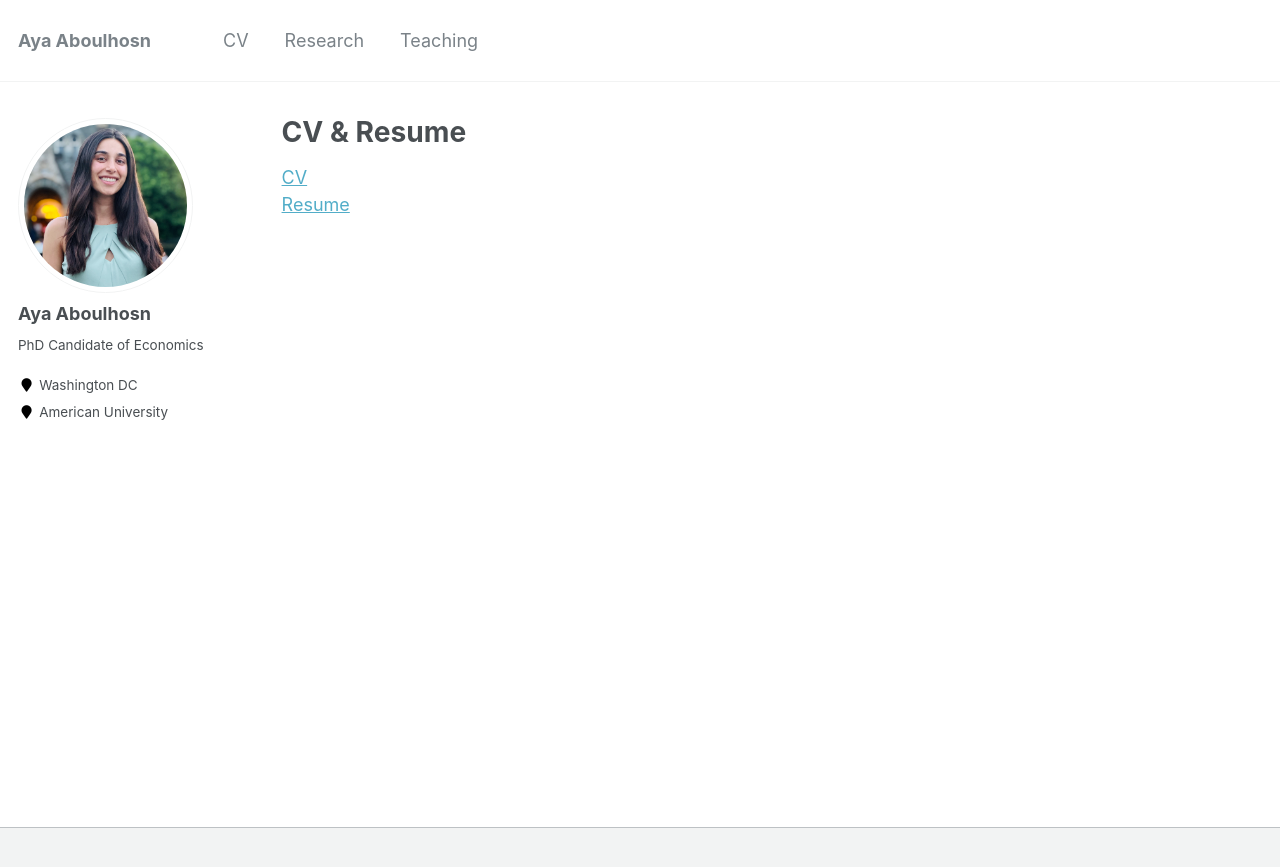
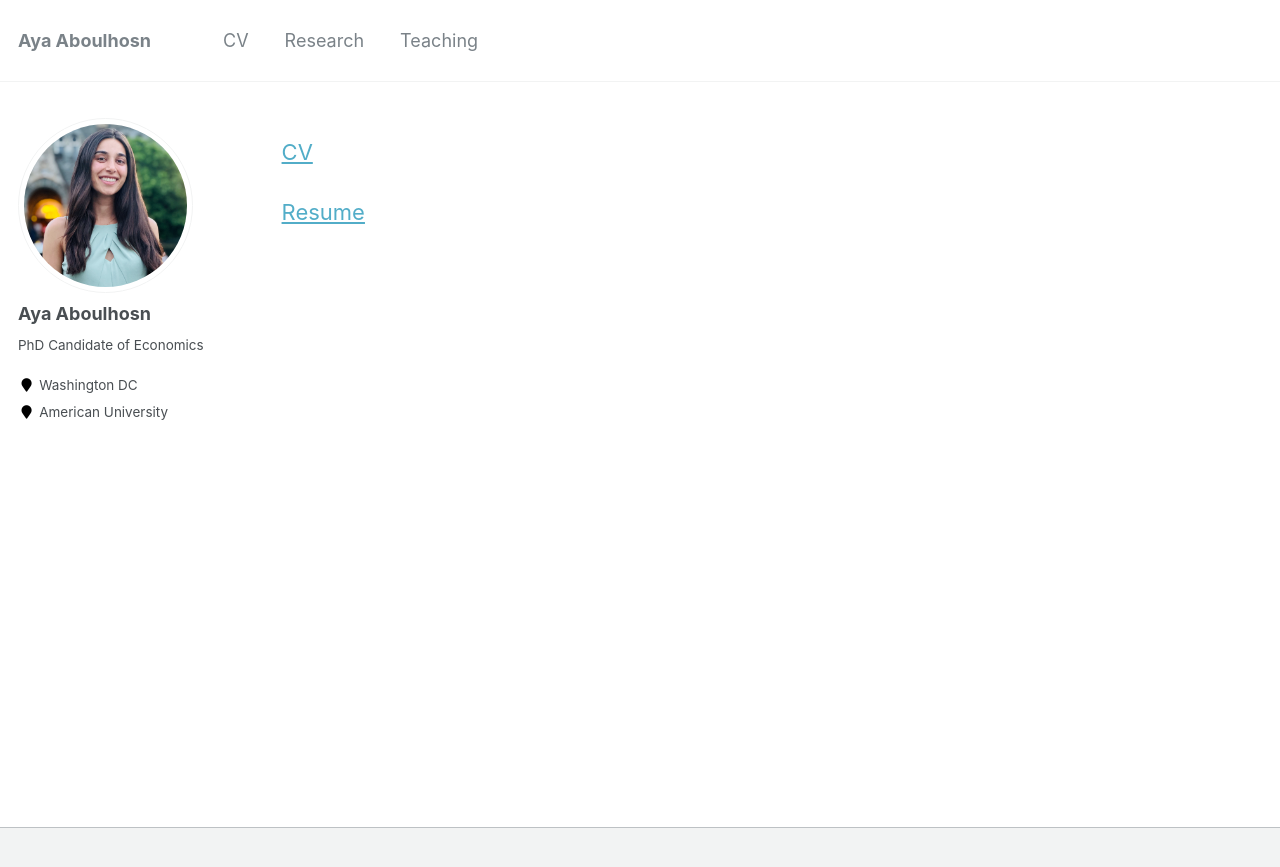
Before and after one commit to ayaaboulhosn/ayaaboulhosn.github.io, a Jekyll site: the page built from _pages/CV.md, in a window 1280 px wide. Shown: the top 867 px of the page. Built offline with Jekyll 4.4.1, drawn with Linux system fonts in a browser that asks for light colours.

Commit message:
Update CV.md

```diff
--- a/_pages/CV.md
+++ b/_pages/CV.md
@@ -1,6 +1,6 @@
 ---
 layout: archive
-title: "CV & Resume"
+title: ""
 permalink: /cv/
 author_profile: true
 redirect_from:
@@ -8,6 +8,6 @@ redirect_from:
 ---
 
 <p>
-<a href="/files/CV_Aya_Aboulhosn.pdf" target="_blank">CV</a><br>
-<a href="/files/Resume_Aboulhosn.pdf" target="_blank">Resume</a>
+<a href="/files/CV_Aya_Aboulhosn.pdf" target="_blank" style="font-size:22px;">CV</a><br><br>
+<a href="/files/Resume_Aboulhosn.pdf" target="_blank" style="font-size:22px;">Resume</a>
 </p>
```
